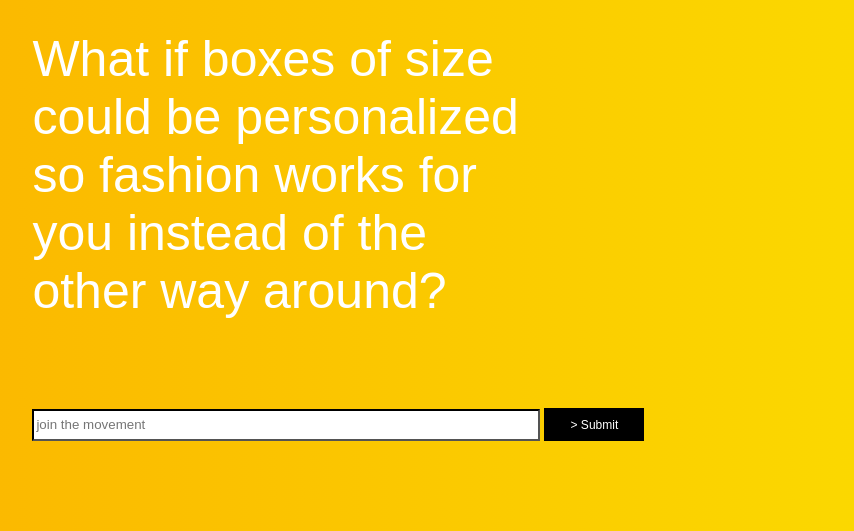
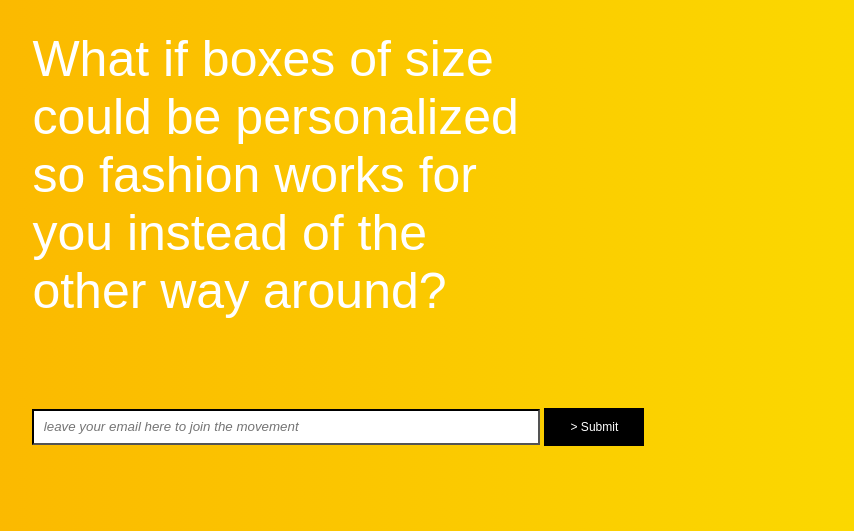
Before and after one commit to shuyag/unsize, a plain HTML site: page unsize/index.html in a window 1280 px wide. Shown: the part 269-800 px from the top of the page, without its empty margins (102-956 px from the left). Drawn offline with Linux system fonts and the light colour scheme.

Commit message:
edited email collection

```diff
--- a/unsize/index.html
+++ b/unsize/index.html
@@ -23,7 +23,7 @@
 
 
 <form action="" method="post" id="mc-embedded-subscribe-form" name="mc-embedded-subscribe-form" class="validate" target="_blank" novalidate="">
-			<input type="email" value="" name="EMAIL" class="email" id="mce-EMAIL" placeholder="join the movement" required="">
+			<input type="email" value="" name="EMAIL" class="email" id="mce-EMAIL" placeholder="  leave your email here to join the movement" required="">
 			<div style="position: absolute; left: -5000px;" aria-hidden="true">
 				<input type="text" name="b_9472ea0d65643ed3088719602_803a7dbf2b" tabindex="-1" value="">
 			</div>
--- a/unsize/stylesheets/style.css
+++ b/unsize/stylesheets/style.css
@@ -29,8 +29,9 @@
 
 .email {
   font-family: sans-serif;
+  font-style: italic;
   width: 500px;
-  height: 26px;
+  height: 30px;
   border-color: black;
 }
 
@@ -46,7 +47,7 @@
     color: white;
     padding: 10px;
     width: 100px;
-    height: 33px;
+    height: 38px;
     text-align: center;
     -webkit-transition-duration: 0.4s; /* Safari */
     transition-duration: 0.4s;
```
